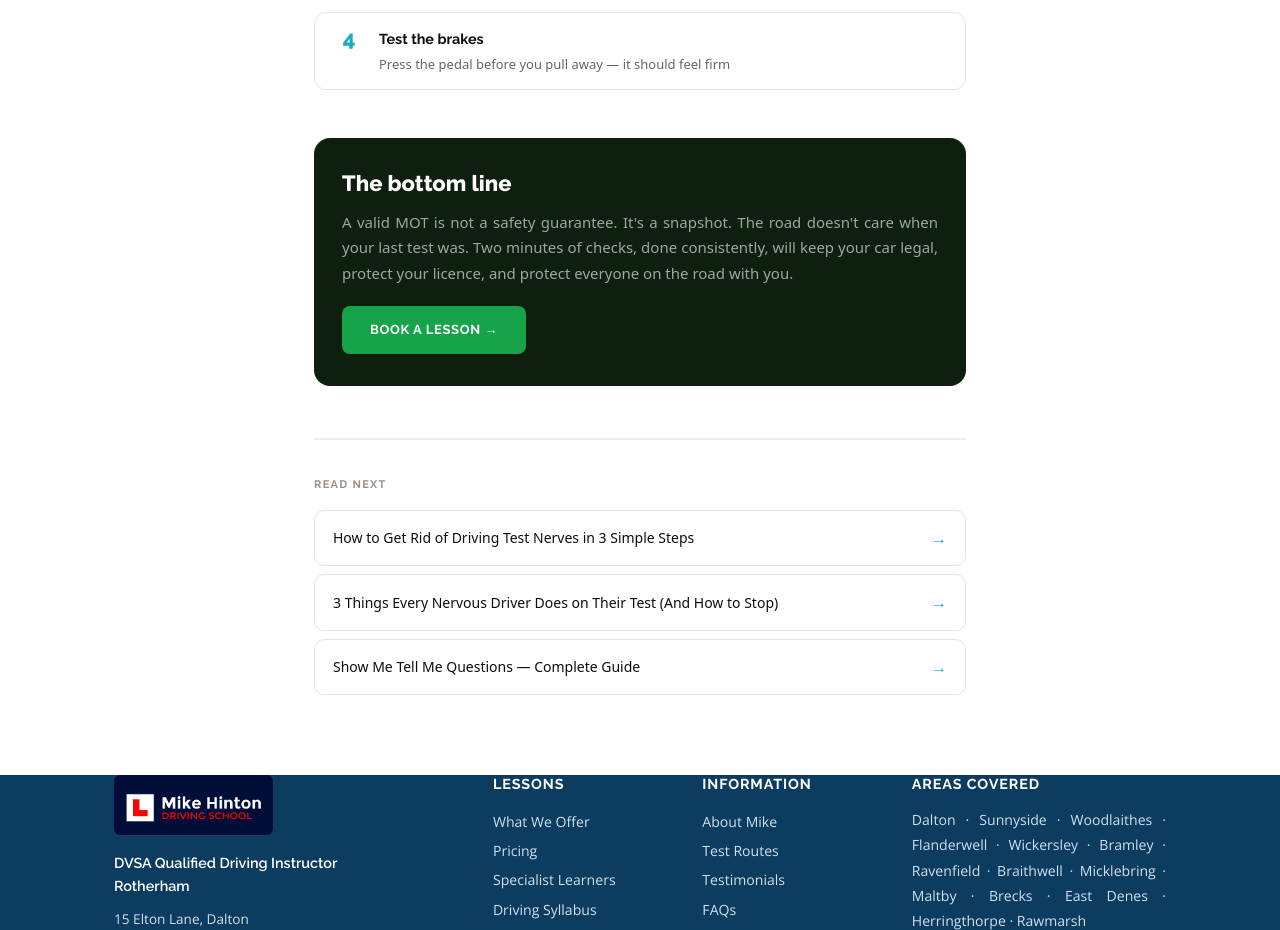
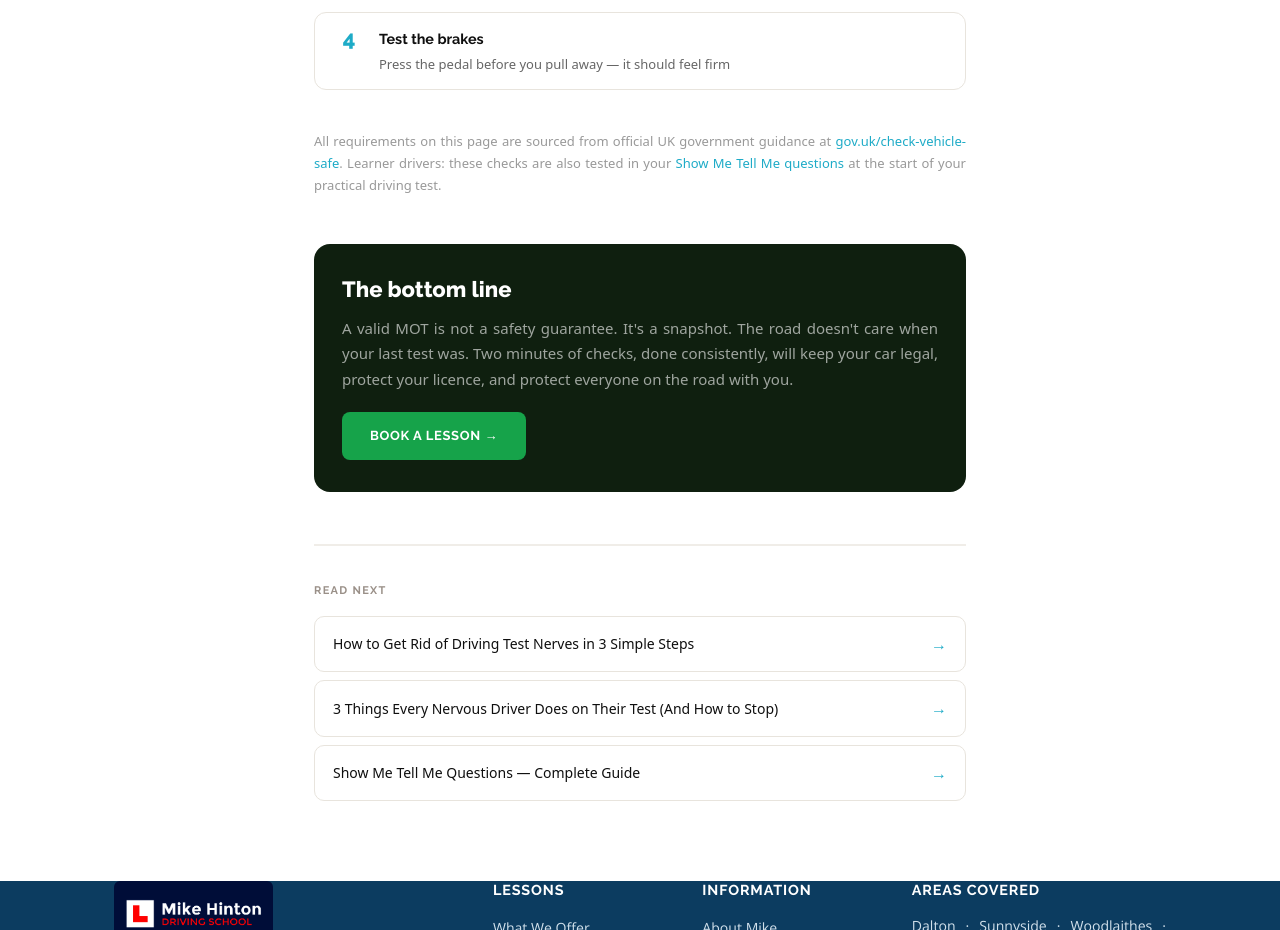
Before and after one commit to mikehinton-wq/mods-website, a React (Vite) app: page /blog/is-your-car-safe-to-drive in a window 1280 px wide. Shown: the part 3247-4177 px from the top of the page. Built offline with nearby package versions, Linux system fonts and the light colour scheme.

Commit message:
Update site

```diff
--- a/src/pages/BlogVehicleSafe.jsx
+++ b/src/pages/BlogVehicleSafe.jsx
@@ -280,6 +280,14 @@ export default function BlogVehicleSafe() {
           ))}
         </div>
 
+        {/* Source + internal link */}
+        <p style={{ fontSize: 13, color: '#999', marginTop: 40, lineHeight: 1.7 }}>
+          All requirements on this page are sourced from official UK government guidance at{' '}
+          <a href="https://www.gov.uk/check-vehicle-safe" target="_blank" rel="noreferrer" style={{ color: '#1EABC7' }}>gov.uk/check-vehicle-safe</a>.
+          {' '}Learner drivers: these checks are also tested in your{' '}
+          <Link to="/show-me-tell-me" style={{ color: '#1EABC7' }}>Show Me Tell Me questions</Link> at the start of your practical driving test.
+        </p>
+
         {/* Bottom CTA */}
         <div style={s.bottomLine}>
           <h2 style={s.bottomH2}>The bottom line</h2>
```
